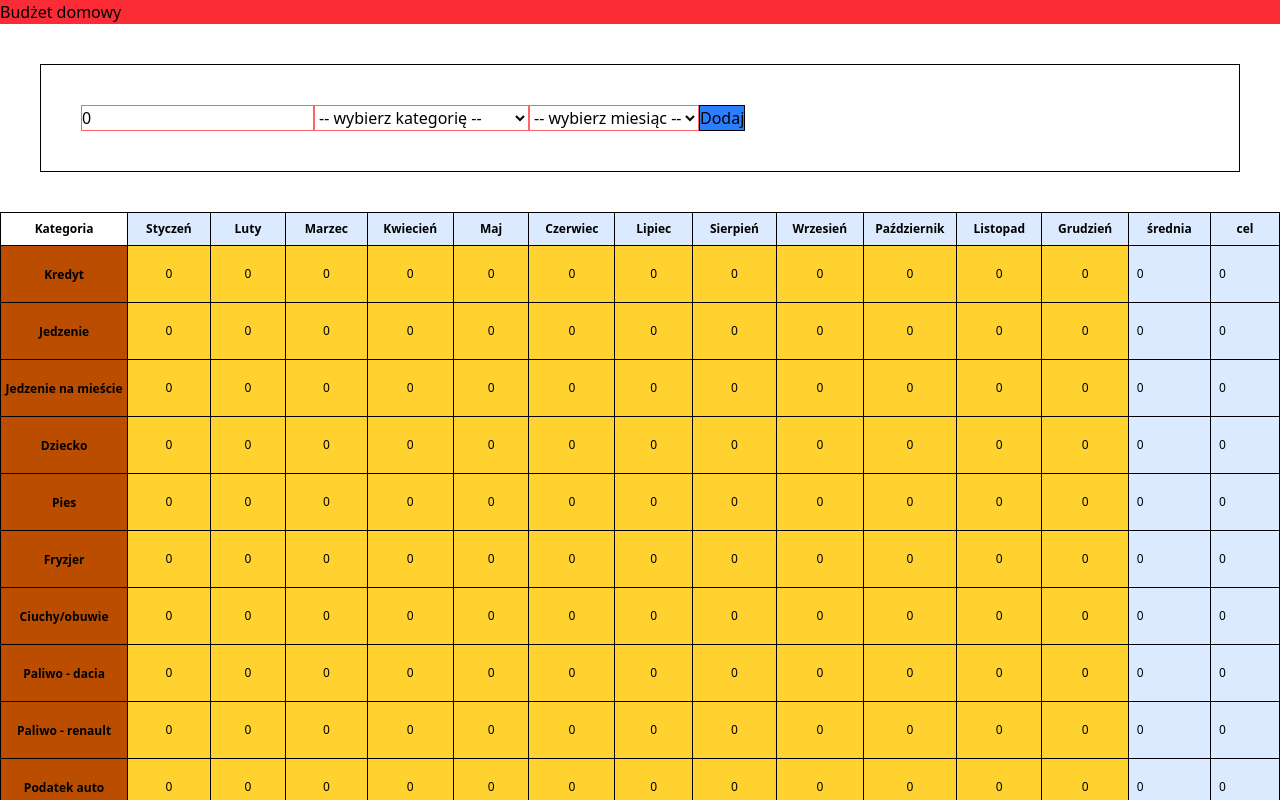
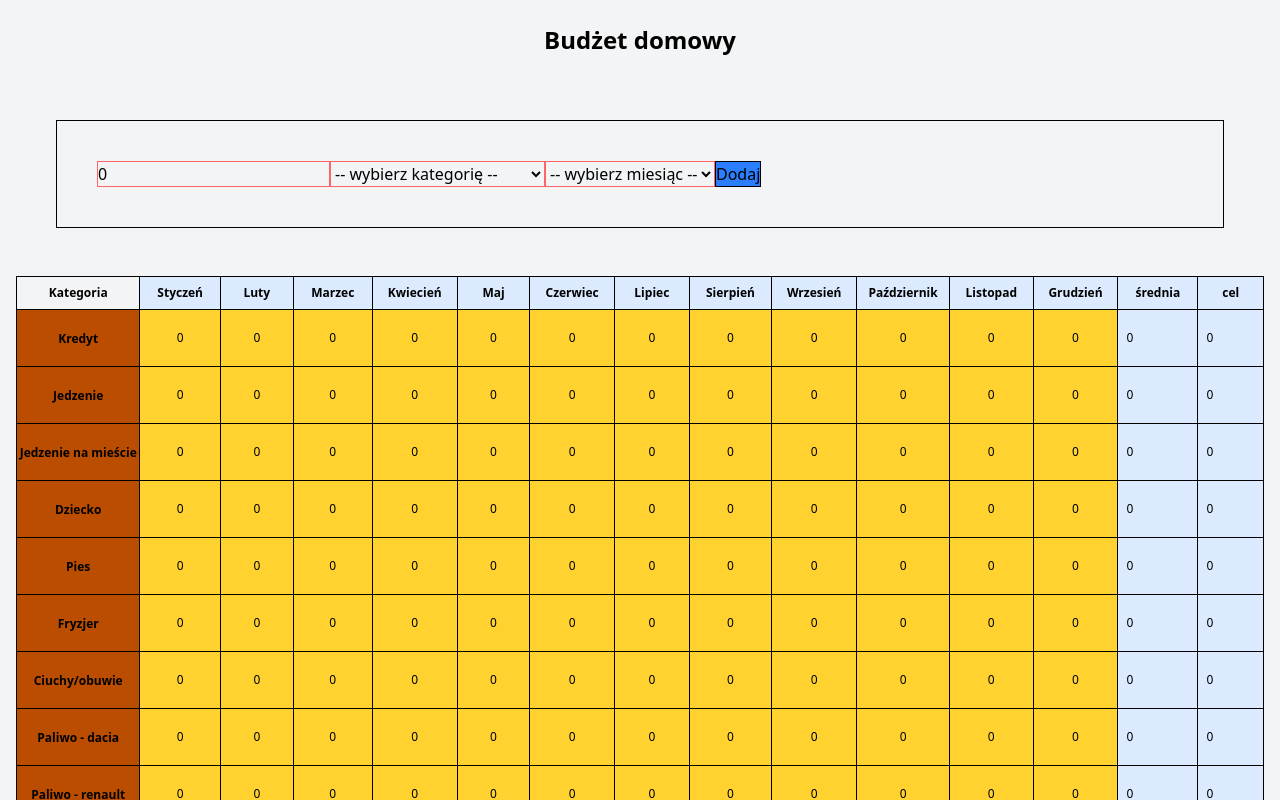
Before and after one commit to oleksaGrzegorz/budget-app, a React (Vite) app: page / in a window 1280 px wide. Shown: the top 800 px of the page. Built offline with nearby package versions, Linux system fonts and the light colour scheme.

Commit message:
refactor: improve layout structure in App component for better readability

```diff
--- a/src/App.tsx
+++ b/src/App.tsx
@@ -6,12 +6,16 @@ import { ExpensesList } from "./components/ExpensesList/ExpensesList";
 
 export default function App() {
   const [amount, setAmount] = useState(0);
-  const [expenses, setExpenses] = useState<Record<string, Record<string, number>>>({});
+  const [expenses, setExpenses] = useState<
+    Record<string, Record<string, number>>
+  >({});
   const [category, setCategory] = useState("");
   const [month, setMonth] = useState("");
   return (
-    <div>
-      <h1 className="bg-red-500">Budżet domowy</h1>
+    <div className="min-h-screen bg-gray-100">
+      <main className="mx-auto max-w-7xl px-4">
+        <h1 className="text-2xl font-bold py-6 text-center">Budżet domowy</h1>
+        <section className="my-8">
           <Form
             amount={amount}
             setAmount={setAmount}
@@ -21,9 +25,17 @@ export default function App() {
             month={month}
             setMonth={setMonth}
           />
-      <ExpensesTable expenses={expenses}/>
+        </section>
+        <section className="my-12 overflow-x-auto">
+          <ExpensesTable expenses={expenses} />
+        </section>
+        <section className="my-12 overflow-x-auto">
           <BudgetSummaryTable />
+        </section>
+        <section className="my-12">
           <ExpensesList expenses={expenses} />
+        </section>
+      </main>
     </div>
   );
 }
```
Lines whose indentation alone changed are shown as unchanged.
